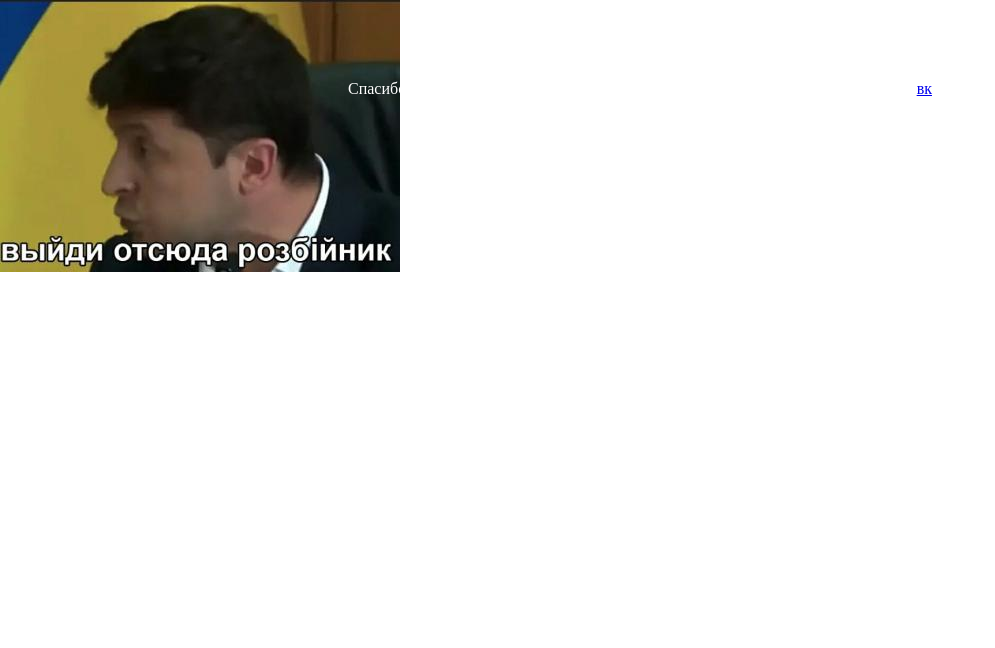
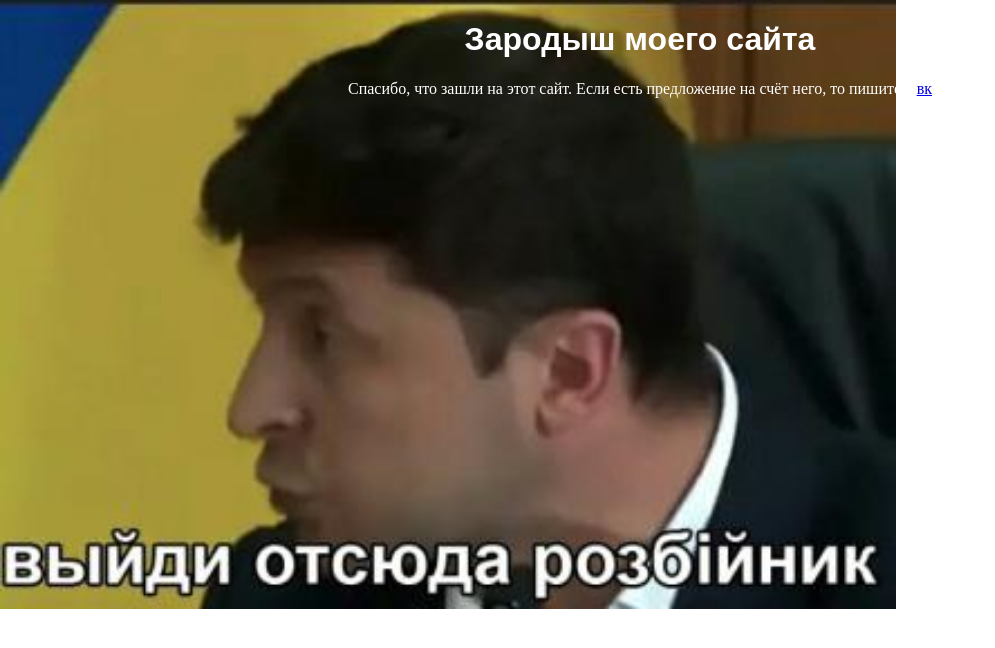
Before and after one commit to siteformyfriends/site1, a plain HTML site: page index.html in a window 1280 px wide. Shown: the whole page, without its empty margins (0-995 px from the left). Drawn offline with Linux system fonts and the light colour scheme.

Commit message:
Update style.css

```diff
--- a/style.css
+++ b/style.css
@@ -1,6 +1,6 @@
 body {
 	background-image: url(bg.png);
-
+	background-size: 70%;
 	background-repeat: no-repeat;
 }
 
```
